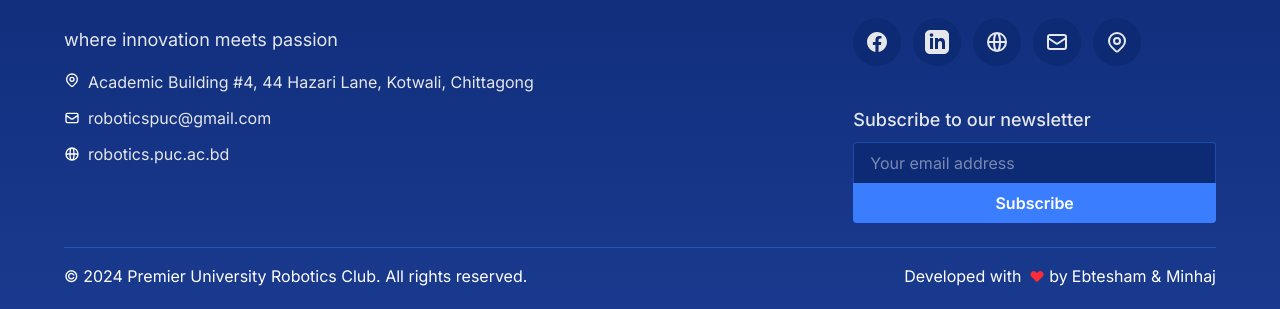
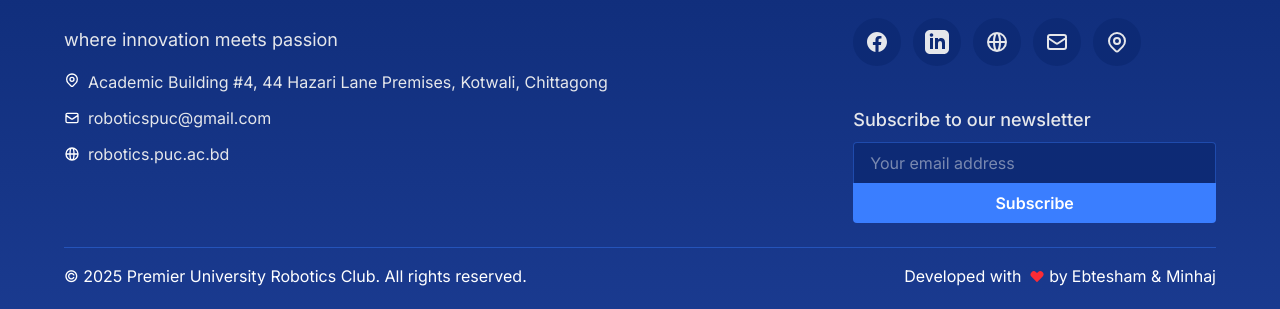
Before and after one commit to ebteshampuc44/ROBOTICS-BOOTCAMP-1.0, a React (Vite) app: page / in a window 1280 px wide. Shown: the part 4055-4364 px from the top of the page. Built offline with nearby package versions, Linux system fonts and the light colour scheme; grey boxes are pictures that could not be loaded.

Commit message:
Update Footer component address and copyright year for accuracy

```diff
--- a/src/Components/Footer.jsx
+++ b/src/Components/Footer.jsx
@@ -28,7 +28,7 @@
                 <path strokeLinecap="round" strokeLinejoin="round" strokeWidth={2} d="M17.657 16.657L13.414 20.9a1.998 1.998 0 01-2.827 0l-4.244-4.243a8 8 0 1111.314 0z" />
                 <path strokeLinecap="round" strokeLinejoin="round" strokeWidth={2} d="M15 11a3 3 0 11-6 0 3 3 0 016 0z" />
               </svg>
-              <span className="break-words">Academic Building #4, 44 Hazari Lane, Kotwali, Chittagong</span>
+              <span className="break-words">Academic Building #4, 44 Hazari Lane Premises, Kotwali, Chittagong</span>
             </p>
             <p className="flex items-center">
               <svg xmlns="http://www.w3.org/2000/svg" className="h-4 w-4 mr-2 flex-shrink-0 text-[#3a7eff]" fill="none" viewBox="0 0 24 24" stroke="white">
@@ -98,7 +98,7 @@
       {/* Copyright Section */}
       <div className="max-w-6xl mx-auto mt-6 pt-4 border-t border-[#3a7eff]/40">
         <div className="flex flex-col md:flex-row justify-between items-center">
-          <p className="text-xs sm:text-base text-white text-center md:text-left mb-3 md:mb-0">© 2024 Premier University Robotics Club. All rights reserved.</p>
+          <p className="text-xs sm:text-base text-white text-center md:text-left mb-3 md:mb-0">© 2025 Premier University Robotics Club. All rights reserved.</p>
           <div className="flex flex-col sm:flex-row items-center">
             <span className="text-xs sm:text-base text-white mr-0 sm:mr-2 mb-1 sm:mb-0">Developed with</span>
             <div className="flex items-center">
```
